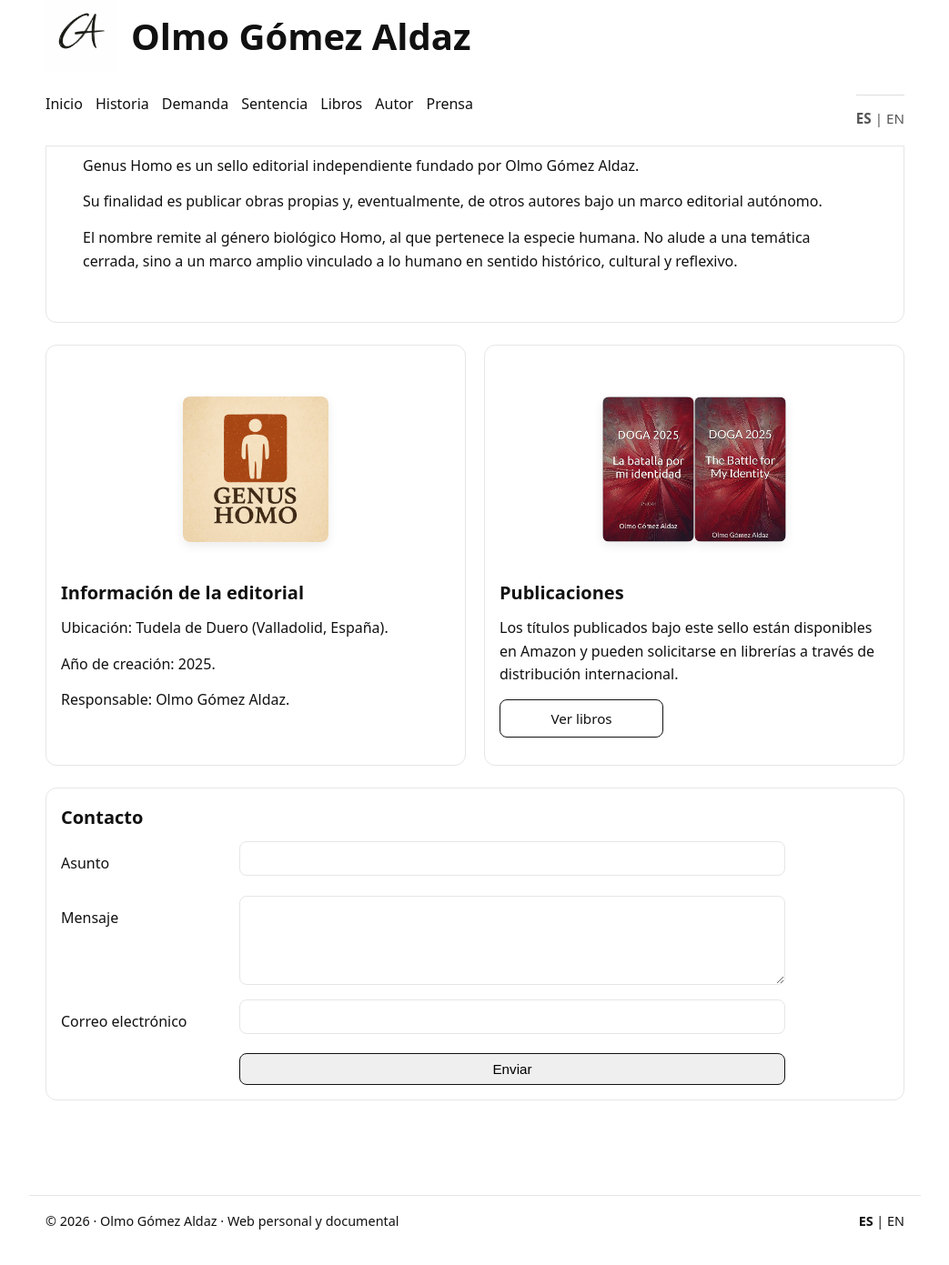
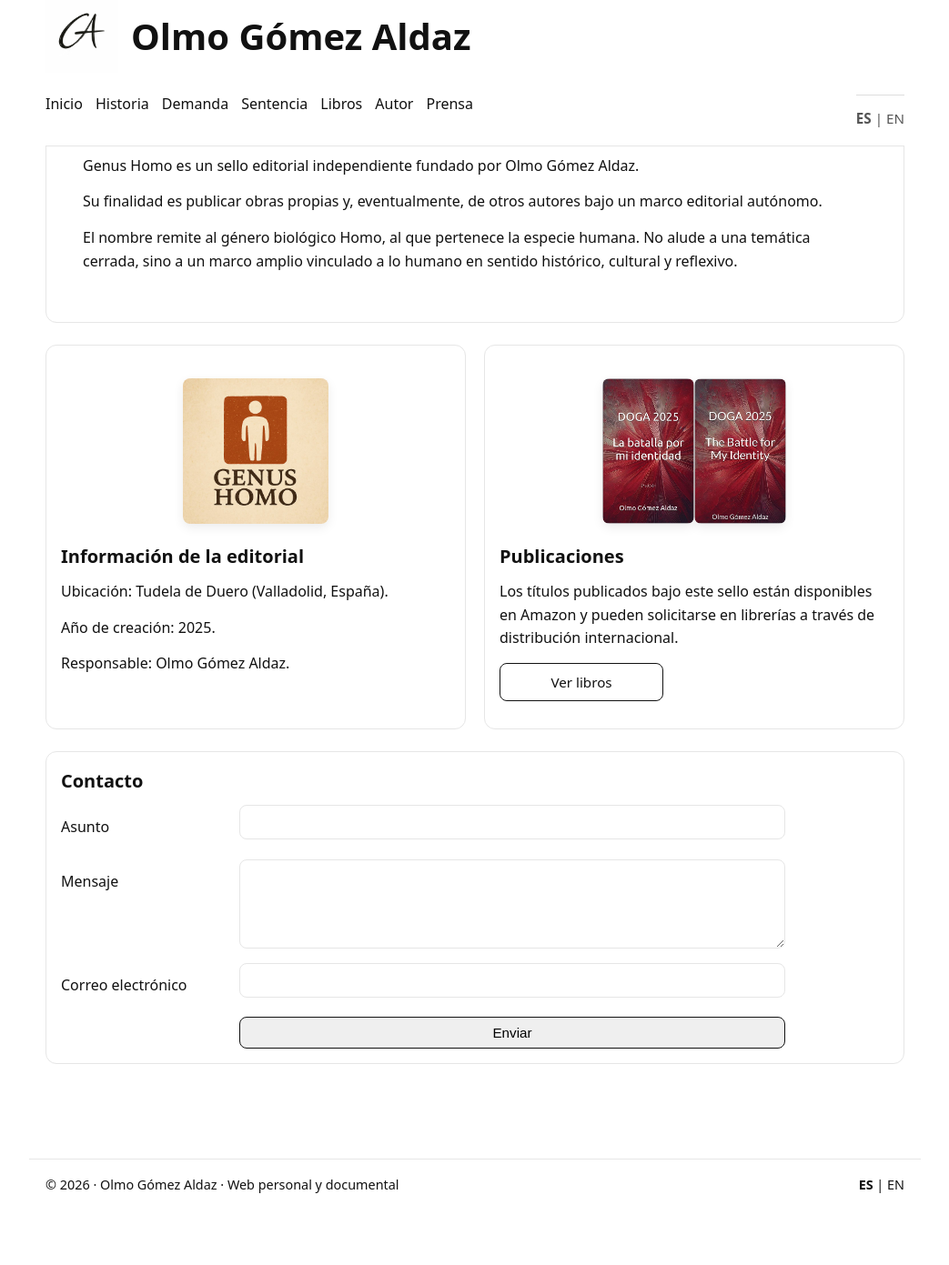
Before and after one commit to olmogaldaz/olmogaldaz.github.io, a Jekyll site: the page built from es/genus-homo/index.html, in a window 1280 px wide and 1400 px high, scrolled down 194 px. Shown: the top 1391 px of the window at 91% size, without its empty margins (118-1161 px from the left). Built offline with Jekyll 4.4.1, drawn with Linux system fonts in a browser that asks for light colours; after the commit the page ends 1554 px from its top, so only the background shows below that.

Commit message:
Update style.css

```diff
--- a/css/style.css
+++ b/css/style.css
@@ -317,11 +317,10 @@ form textarea {
 }
 
 .editorial-visual{
-  text-align:center;
-  margin:40px 0;
   display:flex;
   justify-content:center;
-  align-items:flex-start
+  align-items:flex-start;
+  margin:20px 0;
 }
 
 .editorial-img{
```
